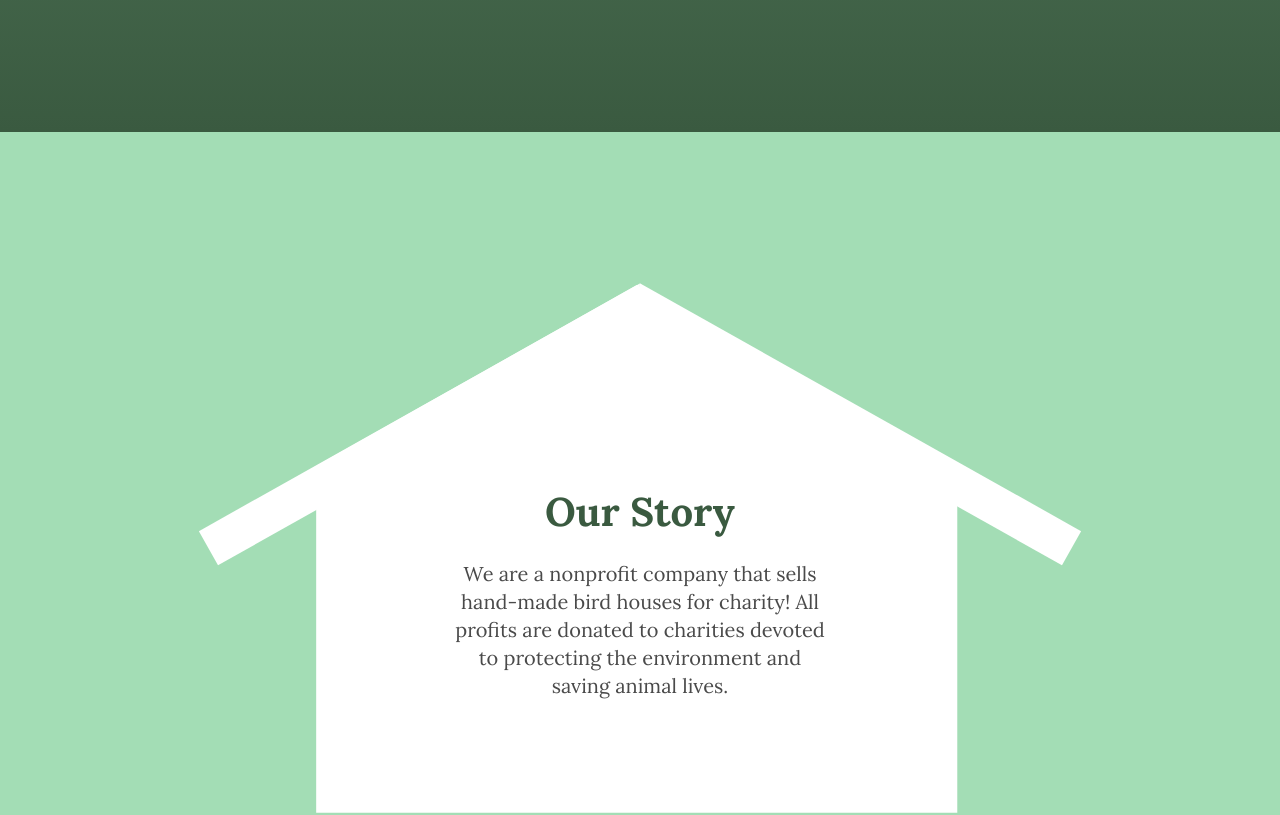
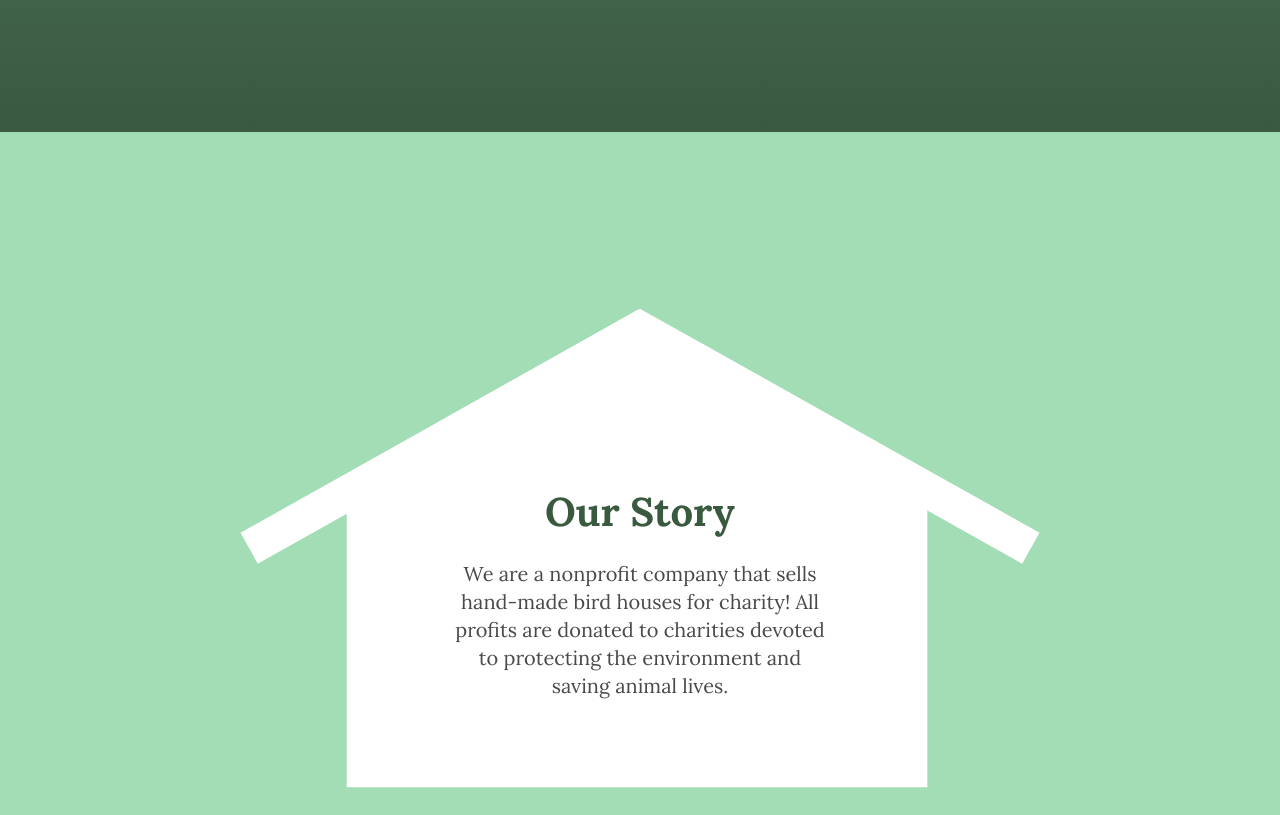
Before and after one commit to Pyro-Pegasus/Chirp-for-Charity, a plain HTML site: page index.html in a window 1280 px wide. Shown: the part 2620-3435 px from the top of the page. Drawn offline with nearby package versions, Linux system fonts and the light colour scheme; a web font is replaced by a local one.

Commit message:
Fixed the company story section's Safari issue

```diff
--- a/css/main.css
+++ b/css/main.css
@@ -418,7 +418,6 @@ header .hide{
   /*grid*/
   display: grid;
   grid-template-columns: 1fr;
-/*  grid-template-rows: 1fr;*/
   grid-template-rows: 1fr 1fr 1fr;
   place-items: center;
   /*styling*/
@@ -426,6 +425,9 @@ header .hide{
   max-width: 100%;
   background-color: var(--color-green-med);
   margin: 0;
+  /*Safari adjustments*/
+  overflow: hidden;
+  position: relative;
 }
 
 @media screen and (min-width: 40em){
@@ -444,15 +446,19 @@ header .hide{
 
 .company-story img{
   grid-column: 1;
-/*  grid-row: 1;*/
   grid-row: 1/span 3;
   z-index: 0;
-  position: absolute;
+  /*Safari adjustments*/
+  position: relative;
+/*  position: absolute;*/
+  width: 92%;
+  height: auto;
   max-width: 92%;
   max-height: 92%;
-/*  margin: 8rem 0;*/
-/*  margin-top: 8rem;
-  margin-top: 8rem;*/
+
+/*Safari adjustments*/
+  -webkit-transform: translateZ(0);
+  -webkit-backface-visibility: hidden;
 }
 
 @media screen and (min-width: 40em){
```
